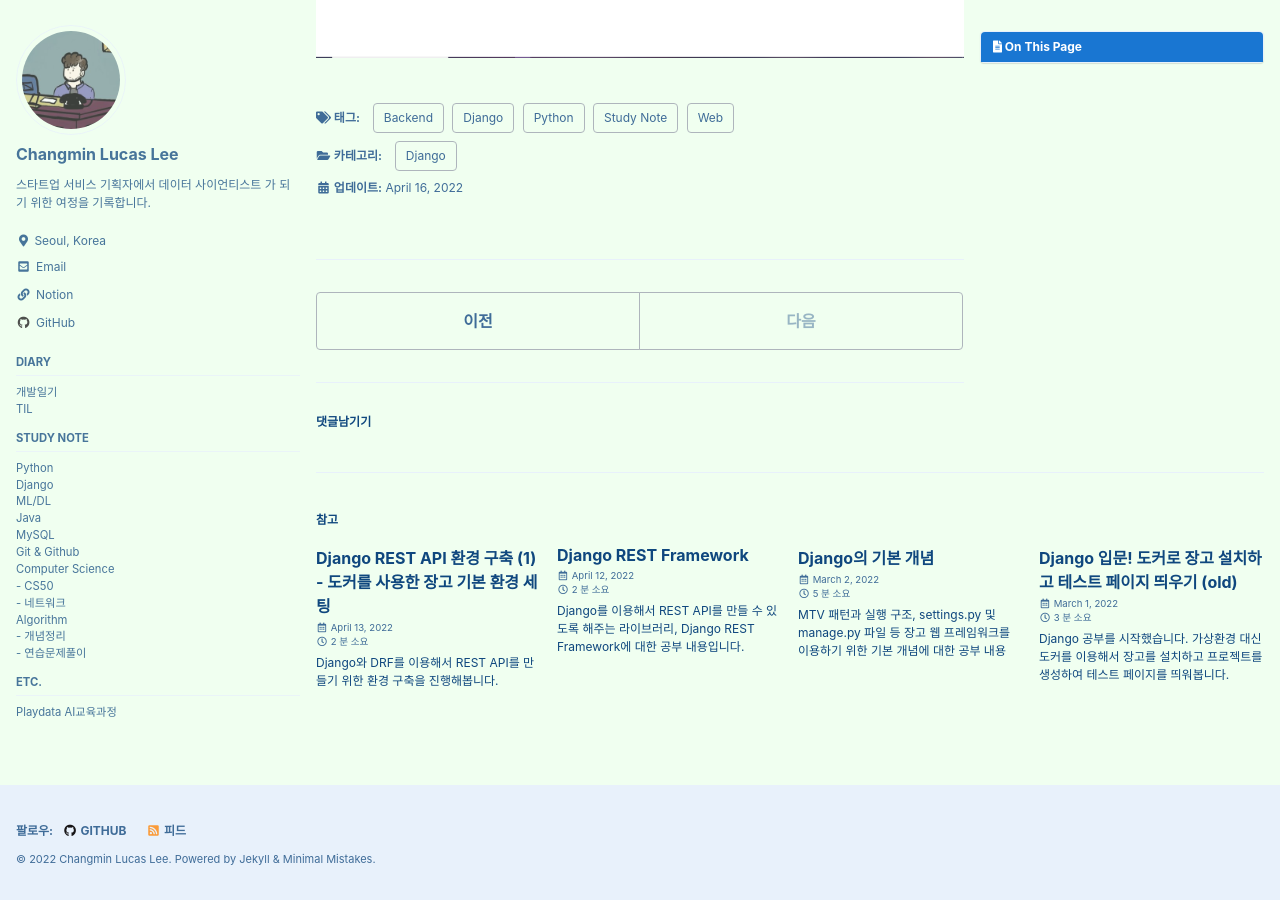
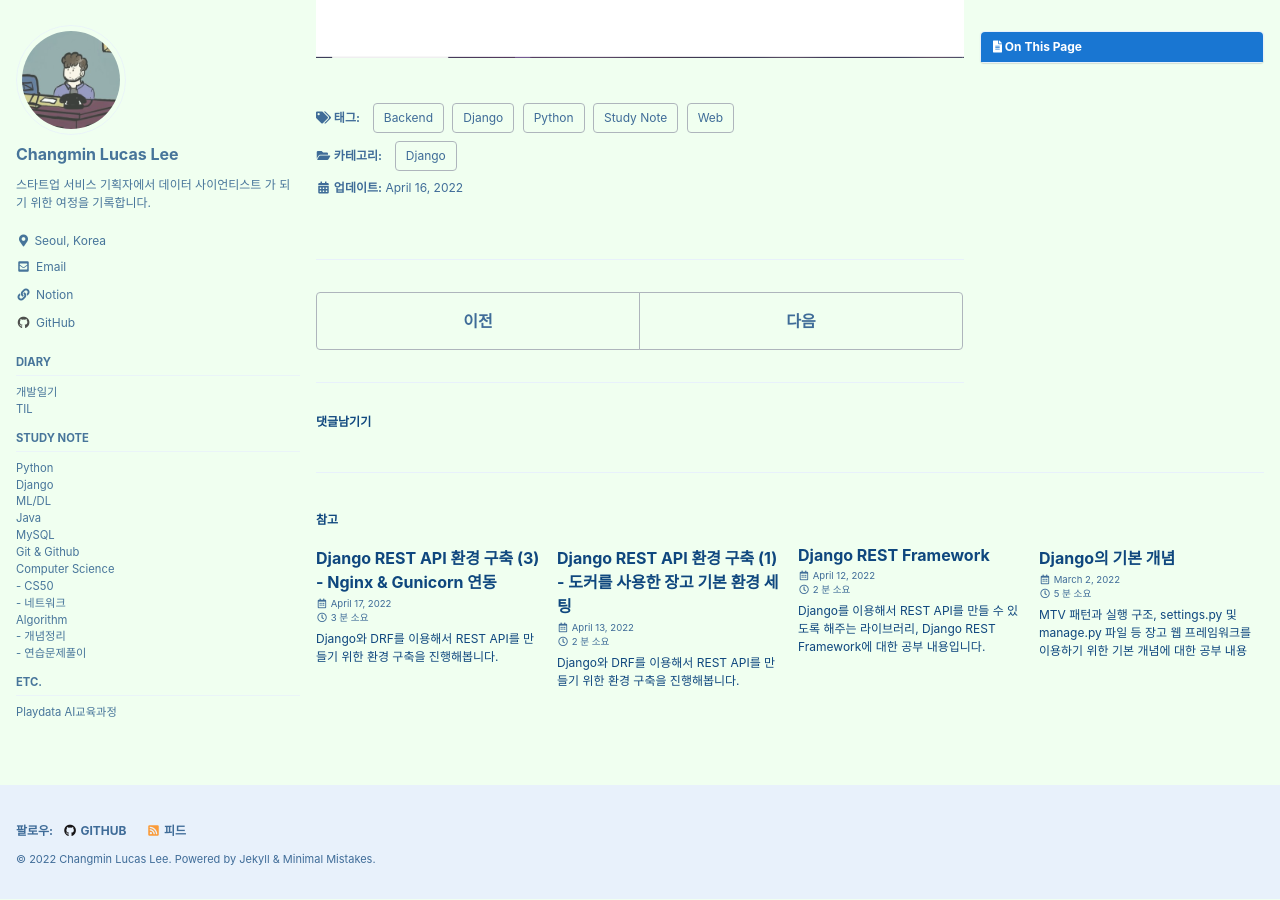
Before and after one commit to lucathree/lucathree.github.io, a Jekyll site: the page built from _posts/2022/2022-04-16-django_project_2.md, in a window 1280 px wide and 900 px high, scrolled down 3087 px. Built offline with Jekyll 4.4.1, drawn with Linux system fonts in a browser that asks for light colours; cached includes are drawn as plain includes; comment, search, counter and statistics services are not loaded; some of the changed lines change nothing that is shown.

Commit message:
4/17 포스팅 추가

````diff
--- a/_posts/2022/2022-04-16-django_project_2.md
+++ b/_posts/2022/2022-04-16-django_project_2.md
@@ -122,4 +122,4 @@
 
 ‘http://127.0.0.1:8000/admin’ 으로 접속하면 이제 로그인 화면이 표시되고, 이제 postgres db에 저장되어있을 관리자 계정을 통해 대시보드 로그인도 가능합니다.
 
-<p align="center" style="color:#808080"><img src="https://raw.githubusercontent.com/lucathree/lucathree.github.io/master/assets/images/2022/2022-04-16/1.png">
+<p align="center" style="color:#808080"><img src="https://raw.githubusercontent.com/lucathree/lucathree.github.io/master/assets/images/2022/2022-04-16.png">
--- /dev/null
+++ b/_posts/2022/2022-04-17-django_project_3.md
@@ -0,0 +1,182 @@
+---
+title: "Django REST API 환경 구축 (3) - Nginx & Gunicorn 연동"
+excerpt: "Django와 DRF를 이용해서 REST API를 만들기 위한 환경 구축을 진행해봅니다."
+layout: single
+author_profile: true
+read_time: true
+related: true
+categories:
+- Django
+tags:
+- Python
+- Study Note
+- Django
+- Web
+- Backend
+toc: true
+toc_sticky: true
+---
+
+Django를 이용해서 개발을 진행중일 때는 Django 명령어 runserver를 통해서 로컬에서 서버를 실행시키고 디버깅을 할 수 있습니다. 하지만 runserver는 보안과 관련된 부분은 전혀 신경쓰지 않았기 때문에 실제 배포에 사용하기에는 부적절하므로 제대로 된 웹서버 및 wsgi 미들웨어가 필요합니다.
+
+## 웹서버와 WSGI
+### 웹서버
+'웹서버'는 두가지 의미를 가지고 있습니다. 하나는 클라이언트로부터 http request를 받고 그에 해당하는 응답을 반환하는 소프트웨어를 의미하고 다른 하나는 위의 소프트웨어를 실행시키는 컴퓨터 하드웨어를 의미합니다.
+
+여기서, Django를 이용해서 작성한 소스가 실행되는 환경을 웹서버라고 착각할 수 있지만 Django는 어디까지나 웹 프레임워크고, 소스에 따라 프로그램이 동작하는 환경은 웹 어플리케이션 서버(WAS)라고 부릅니다.
+
+웹서버는 클라이언트가 요청을 보내면 WAS의 proxy('대리자')로서 정적 컨텐츠를 처리하고 동적 컨텐츠에 대해 WAS에게 요청을 전달하여 응답을 받아 다시 클라이언트에게 전달합니다. 해당 역할을 정확히는 reverse proxy라고 부르며 웹서버는 이 외에도 로드밸런싱이나 보안관련 기능들도 제공합니다.
+
+주요 웹서버 소프트웨어로는 Nginx와 Apache가 많이 쓰입니다. Apache는 오랫동안 사용되어 안정성이나 기능 제공면에서 뛰어나며, Nginx는 상대적으로 자원 사용률이 낮고 처리 성능이 뛰어나다는 장점을 가지고 있습니다.
+
+### WSGI
+웹서버와 어플리케이션서버 사이에서 정보를 주고받으려면 서로 통일된 구조/환경이 필요합니다. WSGI(Web Server Gateway Interface)는 기존에 사용되던 CGI(Common Gateway Interface)의 문제점을 개선하여 웹서버와 파이썬으로 작성된 어플리케이션 사이에서 정보를 주고받기 위해 만들어졌으며, WSGI 방식에 따라 웹서버가 전달한 http request를 파이썬 객체로 바꾸고 다시 파이썬 객체를 http response로 바꾸는 WSGI 서버로 Gunicorn 또는 uWSGI 등이 사용됩니다.
+
+*추후 공부사항: WSGI와 ASGI의 차이
+
+<br/>
+
+## Nginx와 Gunicorn 연동
+### Gunicorn
+
+앞서 구축된 Django 개발 환경에 gunicorn을 wsgi로 추가하려 합니다.
+먼저, gunicorn 패키지를 **requirements.txt** 에 추가해줍니다. 이후 빌드를 다시해도 되고, 아니면 컨테이너 내부의 bash에 접속해서 pip 명령어로 설치를 진행해도 됩니다.
+
+```
+Django
+djangorestframework
+psycopg2
+gunicorn
+```
+
+그리고 **docker-compose.yaml** 파일에서 web 서비스의 command 항목만 아래처럼 바꿔 웹어플리케이션 프로세스를 runserver 대신 gunicorn으로 실행시키도록 하면 됩니다.
+
+```yaml
+command: gunicorn toyproject.wsgi --bind 0.0.0.0:8000
+```
+
+### Static 파일 정리
+
+웹서버의 기능 중 하나는 WAS를 거치지 않고도 정적 페이지를 제공할 수 있게하여 서버의 부담을 줄이고 클라이언트의 요청을 빠르게 처리하도록 하는 것입니다. 그러기 위해서는 정적 파일들을 한 곳에 모으고 경로를 설정해줘야 합니다.
+
+먼저 **settings.py** 에서 STATIC_URL과 STATIC_ROOT를 설정해줍니다.
+
+```python
+STATIC_URL = 'static/'
+STATIC_ROOT = BASE_DIR.joinpath('static')
+```
+
+그 다음 web 컨테이너에 접속하여 위에서 설정한 경로로 정적 파일들을 모아주도록 합니다.
+
+```bash
+root@{컨테이너ID}:/app# ./manage.py collectstatic
+```
+
+그러면 프로젝트 디렉토리 내에 /static 폴더가 생기고 그 안에 css, fonts, img, js 등 정적 파일들이 저장 된 것을 확인할 수 있습니다.
+
+### Nginx
+
+이제 nginx 컨테이너를 띄워서 연동하려고 합니다. 컨테이너 생성을 위해 프로젝트 루트 디렉토리 아래에 nginx 폴더를 만들었습니다.
+
+그리고 해당 폴더 안에는 nginx 이미지 빌드를 위한 별도의 dockerfile과 nginx 설정 파일인 toyproject.conf 를 생성합니다.
+
+```
+└── works
+	├── nginx
+	│	  ├── dockerfile
+	│		└── toyproject.conf
+	├── toyproject
+	│		├── static
+	│		├── toyproject
+	│	  │   ├── __init__.py
+	│		│   ├── asgi.py
+	│	  │   ├── settings.py
+	│	  │   ├── urls.py
+	│	  │   └── wsgi.py
+	│		├── requirements.txt
+	│	  └── manage.py
+	├── docker-compose.yml
+	└── dockerfile
+```
+
+**toyproject.conf**
+
+```yaml
+upstream django {
+    server web:8000;
+}
+
+server {
+    listen 80;
+
+    location / {
+        proxy_pass http://django;
+        proxy_set_header X-Forwarded-For $proxy_add_x_forwarded_for;
+        proxy_set_header Host $host;
+        proxy_redirect off;
+    }
+
+    location /static/ {
+        alias /static/;
+    }
+
+}
+```
+
+- Nginx 가 reverse proxy 로서 request와 response를 클라이언트와 WAS 사이에서 중개하기 위한 연결 설정
+- 정적 페이지 처리를 위한 static 파일 경로 지정
+
+**dockerfile**
+
+```docker
+FROM nginx
+
+RUN rm /etc/nginx/conf.d/default.conf
+COPY ./nginx/toyproject.conf /etc/nginx/conf.d/toyproject.conf
+```
+
+- nginx 이미지 빌드시 기존의 default 설정 파일을 지우고 앞서 작성한 toyproject.conf 설정 파일을 conf.d 경로에 추가
+
+마지막으로 **docker-compose.yaml** 파일에 nginx 설정을 추가하고 컨테이너를 빌드하여 실행합니다.
+
+```yaml
+version: "3"
+
+services:
+  web:
+    build:
+      context: .
+      dockerfile: dockerfile
+    volumes:
+      - ./toyproject:/app
+    ports:
+      - 8000:8000
+    command: gunicorn toyproject.wsgi --bind 0.0.0.0:8000
+    depends_on:
+      - db
+      - nginx
+
+  db:
+    image: postgres
+    volumes:
+      - postgresDB:/var/lib/postgresql/data
+    environment:
+      - POSTGRES_PASSWORD=postgrespw
+
+  nginx:
+    build:
+      context: .
+      dockerfile: ./nginx/dockerfile
+    volumes:
+      - ./toyproject/static:/static
+    ports:
+      - 80:80
+
+volumes:
+  postgresDB:
+```
+컨테이너를 모두 실행시키고 nginx 서버와 gunicorn 프로세스가 정상 작동한다면 이제 포트번호 없이 url에 로컬 아이피주소를 입력하는 것만으로도 테스트 페이지가 출력되는 것을 확인할 수 있습니다.
+
+또한 개발자 모드로 들어가서 서버를 확인하면 nginx가 표시되는 것도 볼 수 있습니다.
+
+<p align="center" style="color:#808080"><img src="https://raw.githubusercontent.com/lucathree/lucathree.github.io/master/assets/images/2022/2022-04-17.png">
````
Also changed, not shown: assets/images/2022/2022-04-16.png (renamed from assets/images/2022/2022-04-16/1.png), assets/images/2022/2022-04-17.png (added).
